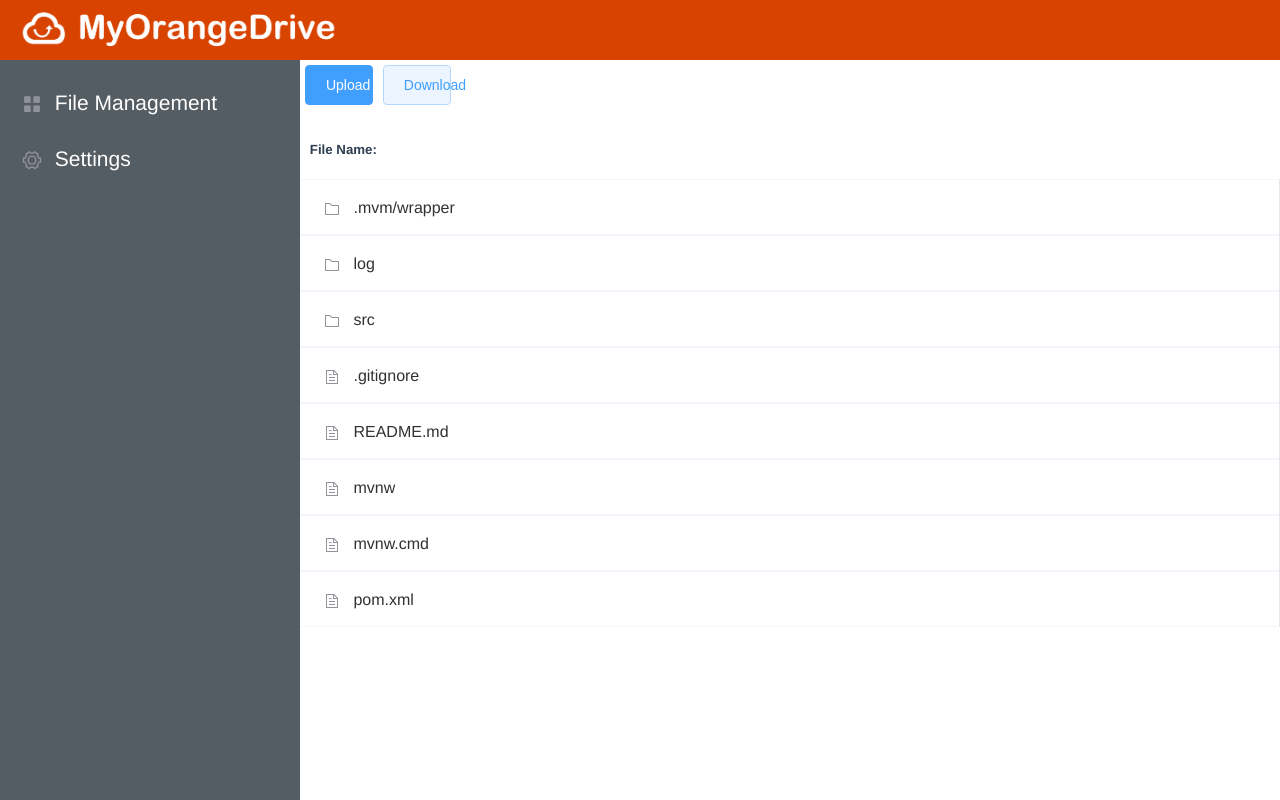
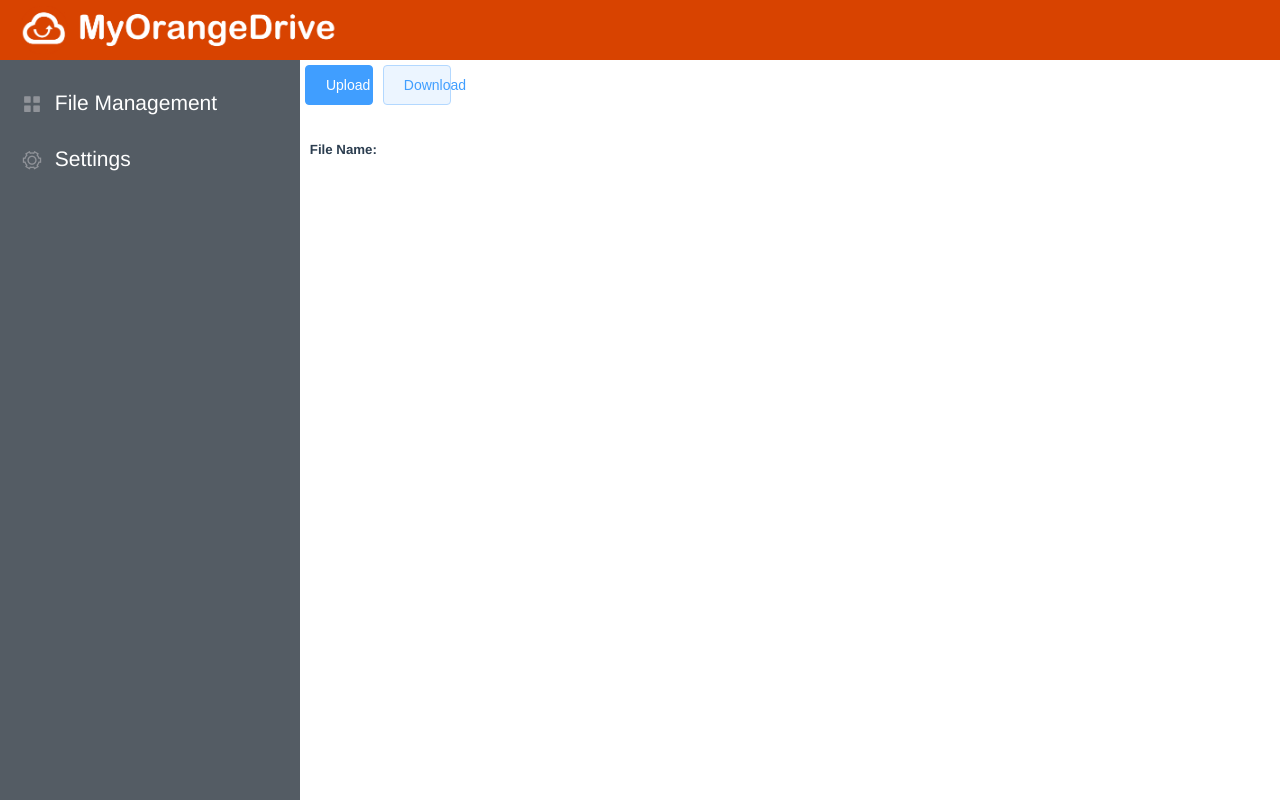
Before and after one commit to HoboRiceone/MyOrangeDriveFrontEnd, a Vue app: page /#/Filemanagement in a window 1280 px wide. Built offline with nearby package versions, Linux system fonts and the light colour scheme.

Commit message:
FileView preview

```diff
--- a/src/api/index.js
+++ b/src/api/index.js
@@ -1,7 +1,7 @@
 import axios from 'axios';
 
 let http = axios.create({
-  baseURL: 'http://localhost:8081/',
+  baseURL: 'https://www.fastmock.site/mock/69644aa3b3492c307c28e8f212610ff9/test',
   withCredentials: true,
   headers: {
     'Content-Type': 'application/x-www-form-urlencoded;charset=utf-8'
--- /dev/null
+++ b/src/components/subpage/Fileitems/folderitem.vue
@@ -0,0 +1,27 @@
+<template>
+  <div  class="folderitem">
+    <i class="el-icon-folder" style="font-size:100%"></i>
+    .mvm/wrapper
+  </div>
+</template>
+
+<script>
+export default {
+  name: 'folderitem',
+  data () {
+    return {};
+  }
+}
+</script>
+
+<!-- Add "scoped" attribute to limit CSS to this component only -->
+<style scoped lang="scss">
+.folderitem
+{
+  float:left;
+  padding:0.5%;
+  font-size:1.3em;
+  border-top:1px solid #F2F6FD;
+  border-bottom:1px solid #F2F6FD;
+}
+</style>
--- a/src/components/subpage/Filemanagement.vue
+++ b/src/components/subpage/Filemanagement.vue
@@ -2,52 +2,38 @@
   <div class="filemanagement">
     <el-container>
       <el-header class="toolview">
-        <el-button class="toolcompent" type="primary">Upload</el-button>
+        <el-button class="toolcompent" type="primary" @click="add">Upload</el-button>
         <el-button class="toolcompent" type="primary" plain>Download</el-button>
       </el-header>
       <h5 style="text-align: left;height:2%; position:relative; left:1%;">File Name:</h5>
-      <el-menu class="fileview">
-        <div style="height:2%"></div>
-        <el-menu-item  class="folderitem">
-          <i class="el-icon-folder" style="font-size:100%"></i>
-          .mvm/wrapper
-        </el-menu-item>
-        <el-menu-item  class="folderitem">
-          <i class="el-icon-folder" style="font-size:100%"></i>
-          log
-        </el-menu-item>
-        <el-menu-item  class="folderitem">
-          <i class="el-icon-folder" style="font-size:100%"></i>
-          src
-        </el-menu-item>
-        <el-menu-item  class="fileitem">
-          <i class="el-icon-document" style="font-size:100%"></i>
-          .gitignore
-        </el-menu-item>
-        <el-menu-item  class="fileitem">
-          <i class="el-icon-document" style="font-size:100%"></i>
-          README.md
-        </el-menu-item>
-        <el-menu-item  class="fileitem">
-          <i class="el-icon-document" style="font-size:100%"></i>
-          mvnw
-        </el-menu-item>
-        <el-menu-item  class="fileitem">
-          <i class="el-icon-document" style="font-size:100%"></i>
-          mvnw.cmd
-        </el-menu-item>
-        <el-menu-item  class="fileitem">
-          <i class="el-icon-document" style="font-size:100%"></i>
-          pom.xml
-        </el-menu-item>
-      </el-menu>
+      <div style="height:2%"></div>
+      <div v-for="(item,index) in items" :key="index">
+          <folderitem></folderitem>
+      </div>
     </el-container>
   </div>
 </template>
 
 <script>
+import folderitem from "./Fileitems/folderitem";
 export default {
-  name: 'Filemanagement'
+  name: 'Filemanagement',
+  data ()
+  {
+    return{
+      items: []
+    };
+  },
+  components:
+  {
+    folderitem
+  },
+  methods:
+  {
+    add: function () {
+      this.items.push({});
+    }
+  }
 }
 </script>
 
@@ -77,10 +63,4 @@ export default {
   border-top:1px solid #F2F6FD;
   border-bottom:1px solid #F2F6FD;
 }
-.folderitem
-{
-  font-size:1em;
-  border-top:1px solid #F2F6FD;
-  border-bottom:1px solid #F2F6FD;
-}
 </style>
```
Also changed, not shown: package.json (+8 -1 lines).
